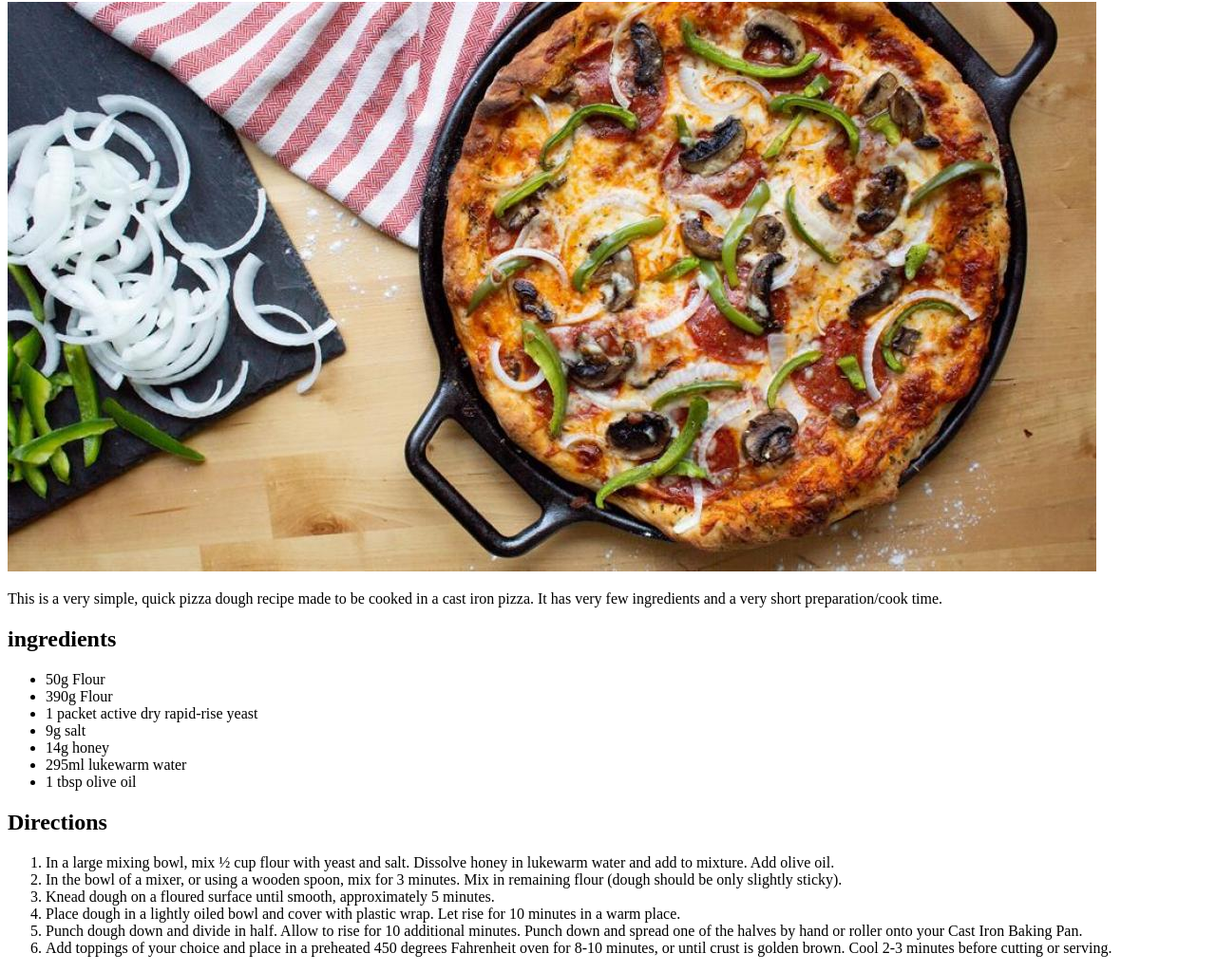
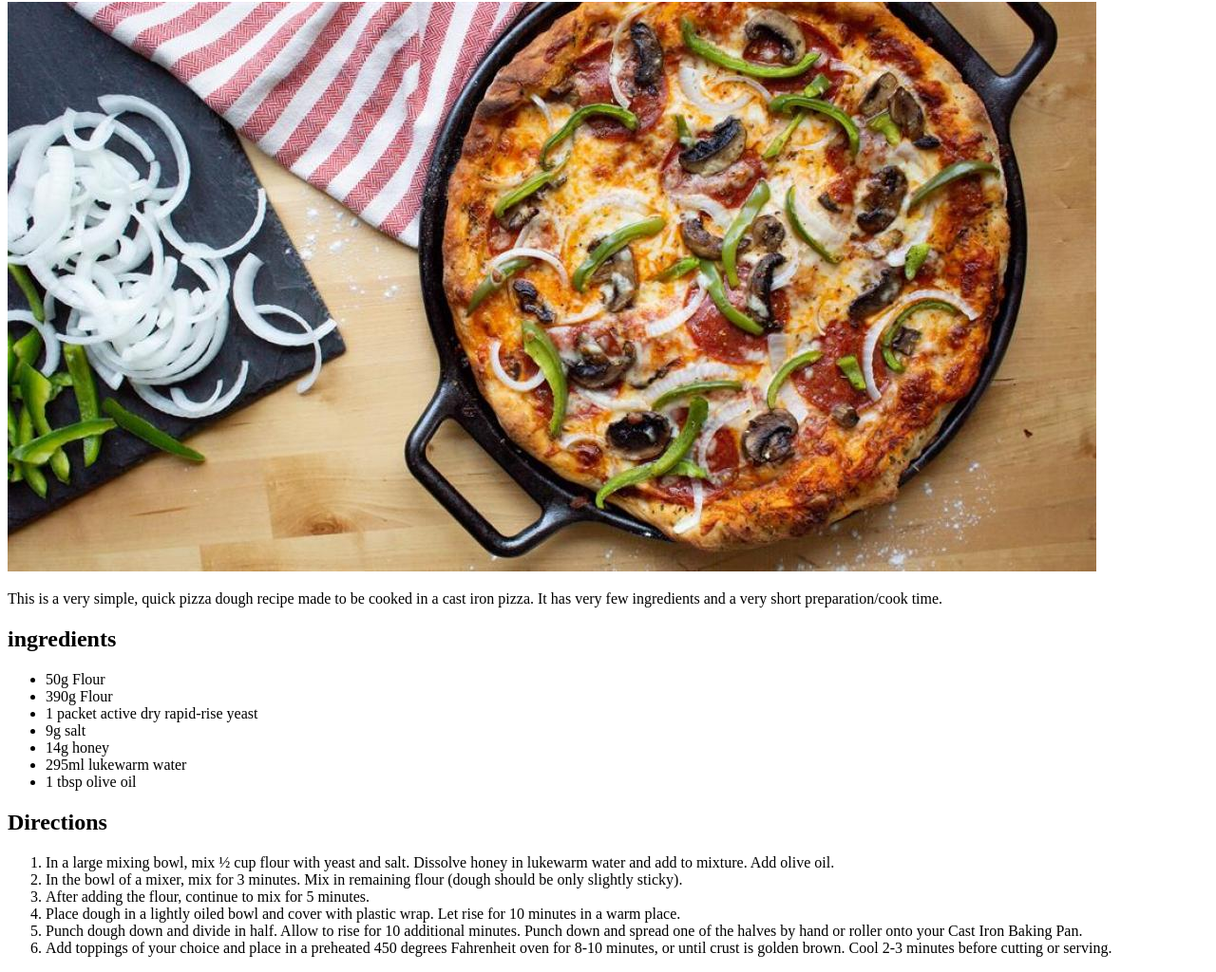
Before and after one commit to tracegoldthorn/odin-recipes, a plain HTML site: page recipes/pizza-dough.html in a window 1280 px wide. Shown: the part 78-1102 px from the top of the page at 95% size. Drawn offline with Linux system fonts and the light colour scheme.

Commit message:
Update directions to provide better clarity

```diff
--- a/recipes/pizza-dough.html
+++ b/recipes/pizza-dough.html
@@ -22,8 +22,8 @@
     <h2>Directions</h2>
         <ol>
             <li>In a large mixing bowl, mix ½ cup flour with yeast and salt. Dissolve honey in lukewarm water and add to mixture. Add olive oil.</li>
-            <li>In the bowl of a mixer, or using a wooden spoon, mix for 3 minutes. Mix in remaining flour (dough should be only slightly sticky).</li>
-            <li>Knead dough on a floured surface until smooth, approximately 5 minutes.</li>
+            <li>In the bowl of a mixer, mix for 3 minutes. Mix in remaining flour (dough should be only slightly sticky).</li>
+            <li>After adding the flour, continue to mix for 5 minutes.</li>
             <li>Place dough in a lightly oiled bowl and cover with plastic wrap. Let rise for 10 minutes in a warm place.</li>
             <li>Punch dough down and divide in half. Allow to rise for 10 additional minutes. Punch down and spread one of the halves by hand or roller onto your Cast Iron Baking Pan.</li>
             <li>Add toppings of your choice and place in a preheated 450 degrees Fahrenheit oven for 8-10 minutes, or until crust is golden brown. Cool 2-3 minutes before cutting or serving.</li>
```
